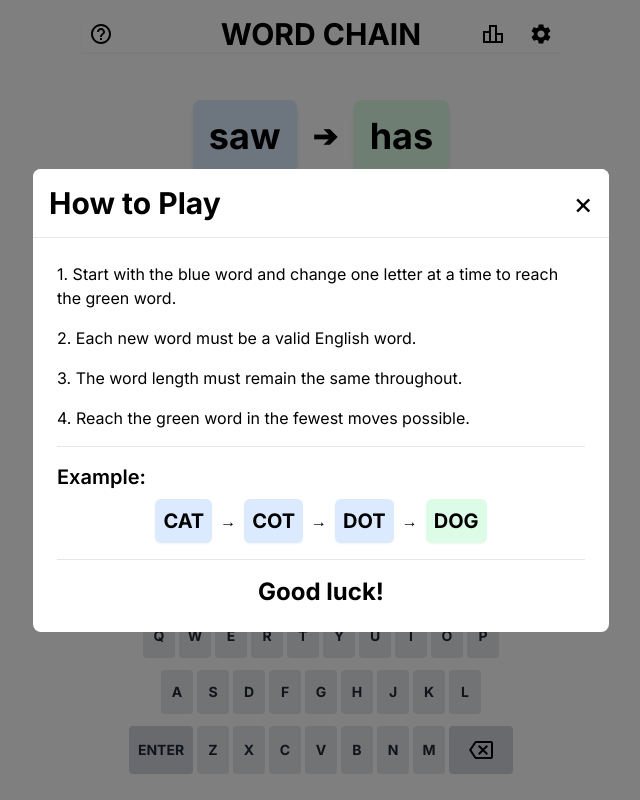
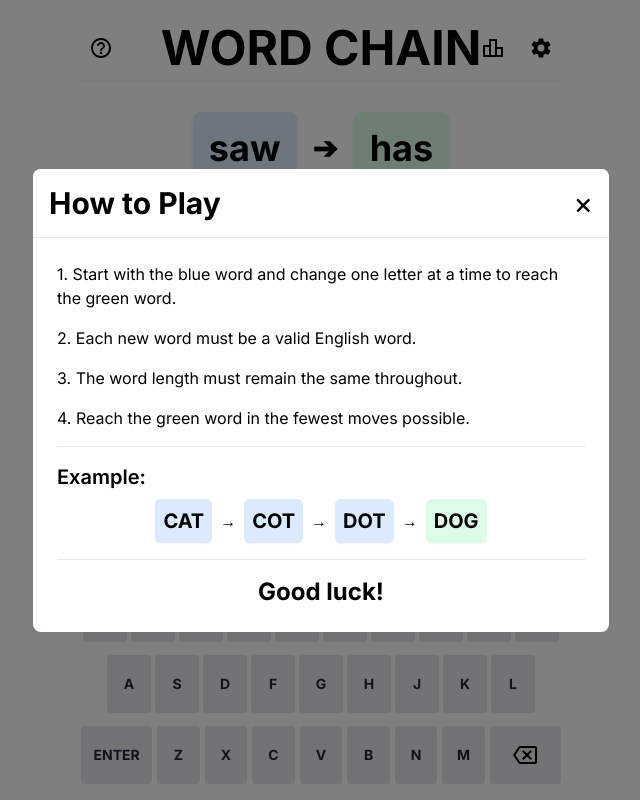
Before and after one commit to kevincarringtonstory/word-chain, a Next.js app: page / in a window 1280 px wide. Shown: the whole page, without its empty margins (319-959 px from the left). Built offline with nearby package versions, Linux system fonts and the light colour scheme.

Commit message:
keyboard spacing and flex update

```diff
--- a/app/components/Keyboard.tsx
+++ b/app/components/Keyboard.tsx
@@ -4,14 +4,14 @@ interface KeyboardProps {
   onKeyPress: (key: string) => void;
   onEnter: () => void;
   onBackspace: () => void;
-  disabledKeys?: Set<string>; // Make this prop optional
+  disabledKeys?: Set<string>;
 }
 
 const Keyboard: React.FC<KeyboardProps> = ({
   onKeyPress,
   onEnter,
   onBackspace,
-  disabledKeys = new Set(), // Provide a default empty Set
+  disabledKeys = new Set(),
 }) => {
   const keys = [
     ['Q', 'W', 'E', 'R', 'T', 'Y', 'U', 'I', 'O', 'P'],
@@ -40,20 +40,17 @@ const Keyboard: React.FC<KeyboardProps> = ({
   );
 
   return (
-    <div className="w-full max-w-md mx-auto">
+    <div className="keyboard w-full max-w-[500px] h-[200px] mx-auto flex flex-col justify-between">
       {keys.map((row, rowIndex) => (
-        <div key={rowIndex} className="flex justify-center mb-1 sm:mb-2">
+        <div key={rowIndex} className="flex justify-center gap-[1%]">
           {row.map((key) => (
             <button
               key={key}
               className={`
-                m-0.5 px-1 py-2 sm:py-3 rounded text-xs sm:text-sm font-bold
-                ${
-                  key === 'ENTER' || key === 'BACKSPACE'
-                    ? 'w-14 sm:w-16 bg-gray-300 text-gray-800'
-                    : 'w-7 sm:w-8 bg-gray-200 text-gray-800'
-                }
+                h-[60px] rounded text-xs sm:text-sm font-bold
+                ${key === 'ENTER' || key === 'BACKSPACE' ? 'w-[15%]' : 'w-[9%]'}
                 ${disabledKeys.has(key) ? 'opacity-50 cursor-not-allowed' : ''}
+                bg-gray-200 text-gray-800
                 active:bg-gray-400 transition-colors duration-100
                 flex items-center justify-center uppercase
               `}
--- a/app/components/WordChainsGame.tsx
+++ b/app/components/WordChainsGame.tsx
@@ -235,7 +235,7 @@ const WordChainsGame: React.FC = () => {
   return (
     <div className="flex flex-col h-screen bg-white">
       <div className="flex-1 flex flex-col w-full max-w-lg mx-auto p-2 sm:p-4">
-        <header className="w-full bg-white shadow-sm flex items-center justify-between mb-4 sm:mb-6 relative">
+        <header className="w-full bg-white shadow-sm flex items-center justify-between mb-2 sm:mb-4 relative">
           <button
             className="text-gray-600 font-bold text-lg sm:text-xl p-2 absolute left-0"
             onClick={() => setShowInstructions(true)}
@@ -252,7 +252,7 @@ const WordChainsGame: React.FC = () => {
               ></path>
             </svg>
           </button>
-          <h1 className="text-2xl sm:text-3xl font-bold flex-grow text-center">
+          <h1 className="text-3xl sm:text-4xl md:text-5xl font-bold flex-grow text-center py-2">
             WORD CHAIN
           </h1>
           <div className="flex absolute right-0">
@@ -288,7 +288,7 @@ const WordChainsGame: React.FC = () => {
           </div>
         </header>
 
-        <main className="flex-1 flex flex-col justify-between mt-4 sm:mt-6">
+        <main className="flex-1 flex flex-col justify-between mt-2 sm:mt-4">
           {showInstructions && (
             <GameInstructions
               isVisible={showInstructions}
--- a/app/globals.css
+++ b/app/globals.css
@@ -86,6 +86,12 @@ body {
   }
 }
 
+@media (max-width: 500px) {
+  .keyboard button {
+    font-size: 12px;
+  }
+}
+
 html,
 body {
   height: 100%;
```
